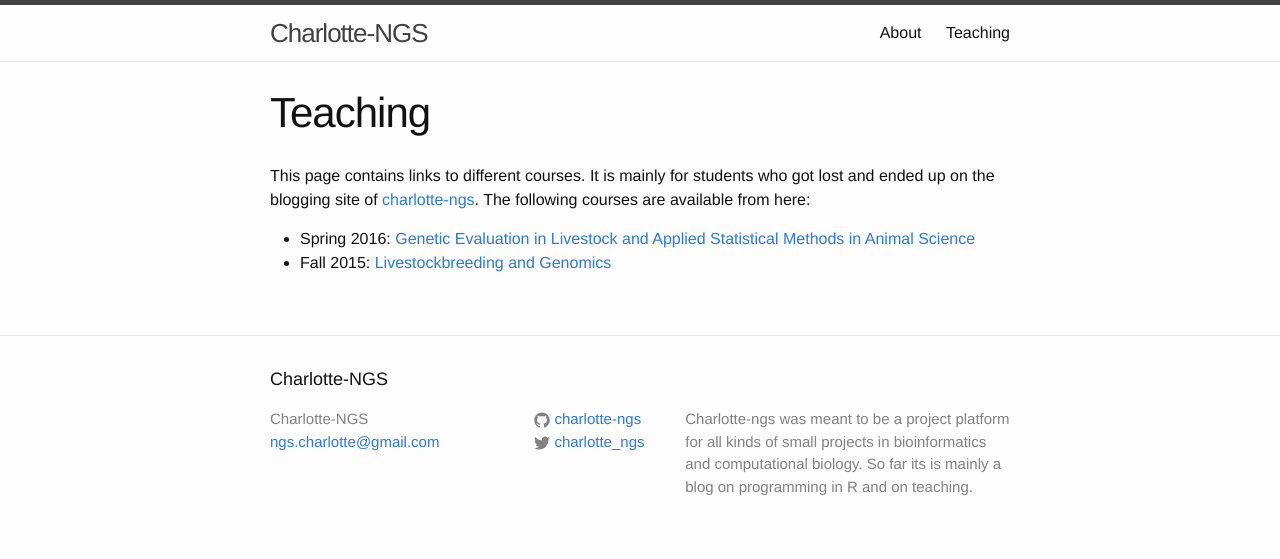
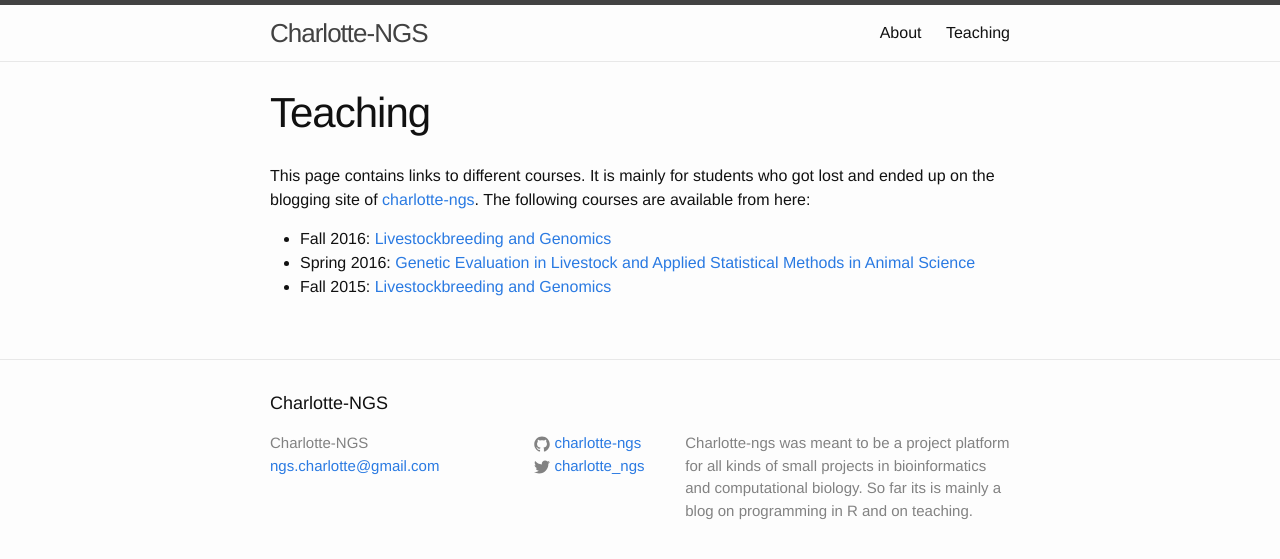
Before and after one commit to charlotte-ngs/charlotte-ngs.github.io, a Jekyll site: the page built from teaching.md, in a window 1280 px wide. Shown: the top 559 px of the page. Built offline with Jekyll 4.4.1, drawn with Linux system fonts in a browser that asks for light colours.

Commit message:
Added Lbg HS2016

```diff
--- a/teaching.md
+++ b/teaching.md
@@ -6,5 +6,6 @@ permalink: /teaching/
 
 This page contains links to different courses. It is mainly for students who got lost and ended up on the blogging site of [charlotte-ngs](http://charlotte-ngs.github.io). The following courses are available from here:
 
+- Fall 2016:   [Livestockbreeding and Genomics](https://charlotte-ngs.github.io/LBGHS2016/)
 - Spring 2016: [Genetic Evaluation in Livestock and Applied Statistical Methods in Animal Science](http://charlotte-ngs.github.io/GELASM/)
 - Fall 2015:   [Livestockbreeding and Genomics](http://charlotte-ngs.github.io/LivestockBreedingAndGenomics/)
```
